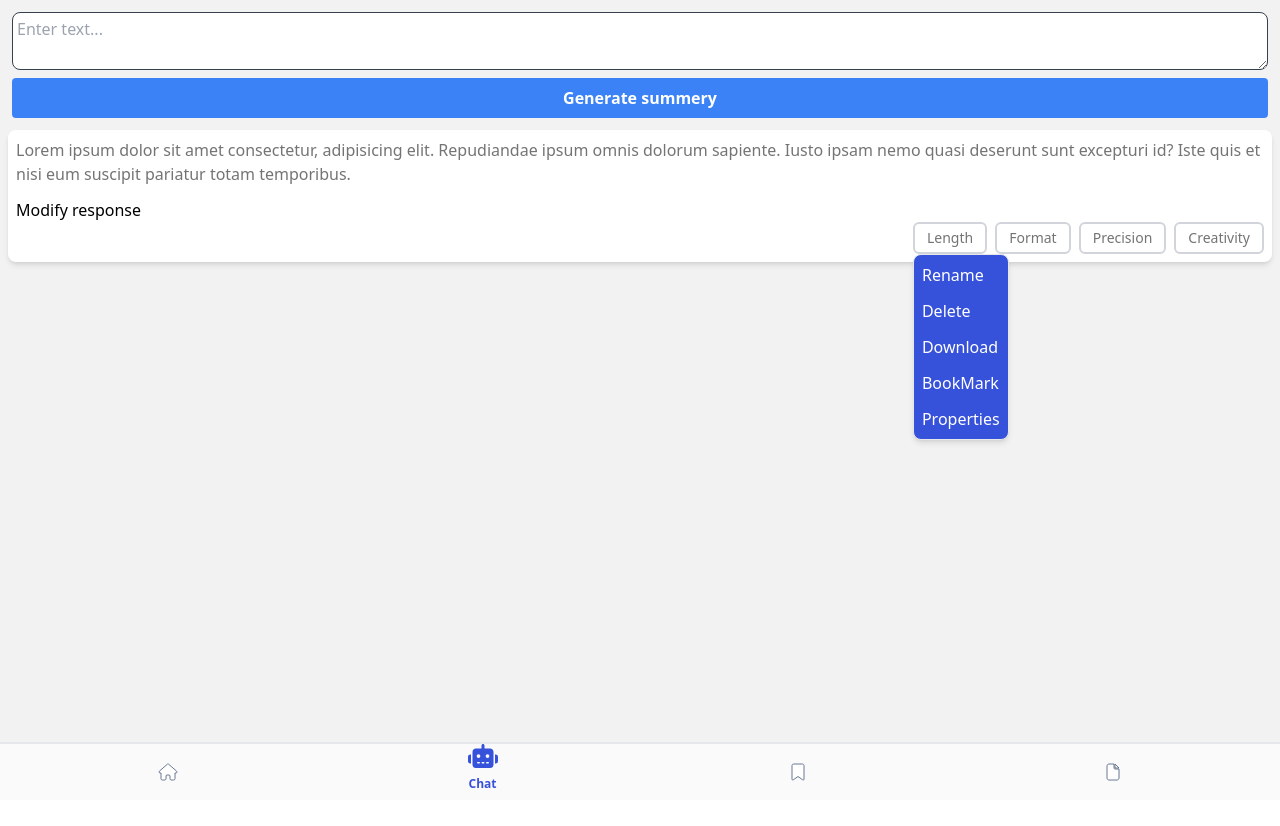
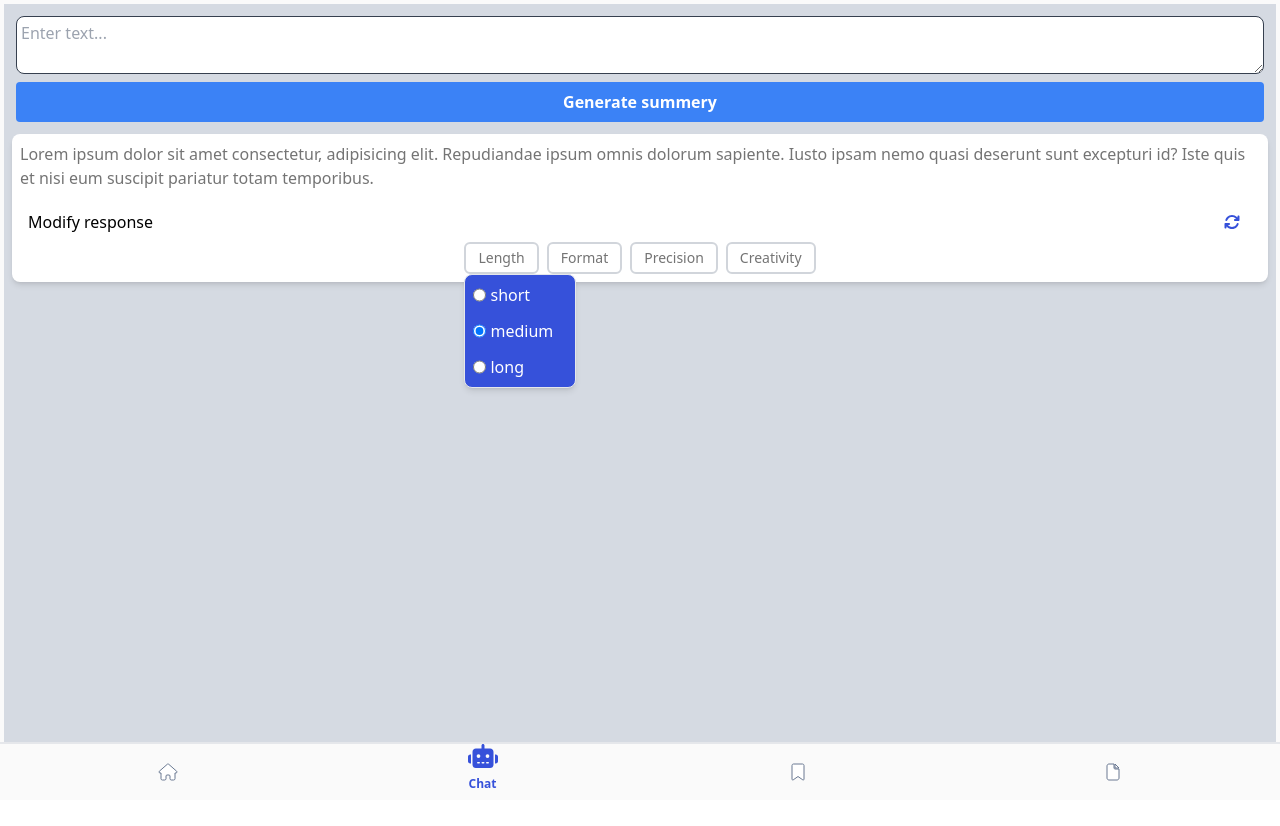
Before and after one commit to DevitoDbug/textSummarizer, a React (Vite) app: page /chatapp in a window 1280 px wide. Both pictures are taken after a click on the button "Length". Shown: the top 826 px of the page. Built offline with nearby package versions, Linux system fonts and the light colour scheme.

Commit message:
fix: Fixed so many bugs my head hurts

```diff
--- a/src/components/ResponseModifierOptions.jsx
+++ b/src/components/ResponseModifierOptions.jsx
@@ -1,14 +1,37 @@
-import React from 'react';
+import React, { useContext } from 'react';
+import { RequestParameterContext } from '../context/RequestParameterContext';
 
-const ResponseModifierOptions = () => {
+const ResponseModifierOptions = ({ options }) => {
+  const contextValue_RequestParameters = useContext(RequestParameterContext);
+
+  const handleOptionChange = (e) => {
+    let newValue = options[parseInt(e.target.value)];
+
+    contextValue_RequestParameters.setData((prevData) => ({
+      ...prevData,
+      [contextValue_RequestParameters.selectedOption]: newValue,
+    }));
+  };
+
   return (
-    <div className="absolute left-0 top-8 z-10 w-24 rounded-lg border bg-C_Blue p-2 text-white shadow-md">
+    <div className="absolute left-0 top-8 z-10 w-28 rounded-lg border bg-C_Blue p-2 text-white shadow-md">
       <ul className="relative flex flex-col  gap-3">
-        <li className="text-md">Rename</li>
-        <li className="text-md">Delete</li>
-        <li className="text-md">Download</li>
-        <li className="text-md">BookMark</li>
-        <li className="text-md">Properties</li>
+        {options.map((option, index) => (
+          <label key={option} className="flex gap-1">
+            <input
+              type="radio"
+              value={index}
+              checked={
+                option ===
+                contextValue_RequestParameters.data[
+                  contextValue_RequestParameters.selectedOption
+                ]
+              }
+              onChange={handleOptionChange}
+            />
+            {option}
+          </label>
+        ))}
       </ul>
     </div>
   );
--- a/src/context/RequestParameterContext.jsx
+++ b/src/context/RequestParameterContext.jsx
@@ -3,20 +3,24 @@ import React, { createContext, useState } from 'react';
 export const RequestParameterContext = createContext();
 
 const RequestParameterContextProvider = ({ children }) => {
-  const [length, setLength] = useState('medium'); // ['short', 'medium', 'long']
-  const [format, setFormat] = useState('paragraph'); // ['paragraph', 'sentence']
-  const [extractiveness, setExtractiveness] = useState('low'); // ['low', 'medium', 'high']
-  const [temperature, setTemperature] = useState(0.3); // [0.0, 1.0]
+  const [selectedOption, setSelectedOption] = useState(0);
+  const [selectedOptionsId_ValueId, setSelectedOptionsId_ValueId] = useState(0);
+
+  const [data, setData] = useState({
+    text: '',
+    length: 'medium',
+    format: 'paragraph',
+    extractiveness: 'low',
+    temperature: 0.3,
+  });
 
   const contextValue_RequestParameters = {
-    length,
-    setLength,
-    format,
-    setFormat,
-    extractiveness,
-    setExtractiveness,
-    temperature,
-    setTemperature,
+    selectedOption,
+    setSelectedOption,
+    selectedOptionsId_ValueId,
+    setSelectedOptionsId_ValueId,
+    data,
+    setData,
   };
 
   return (
--- a/src/pages/ChatApp.jsx
+++ b/src/pages/ChatApp.jsx
@@ -1,12 +1,17 @@
 import React, { useContext, useState } from 'react';
 import { RequestParameterContext } from '../context/RequestParameterContext';
 import ResponseModifierOptions from '../components/ResponseModifierOptions';
+import { FontAwesomeIcon } from '@fortawesome/react-fontawesome';
+import { faRefresh } from '@fortawesome/free-solid-svg-icons';
 
 const ChatApp = () => {
   const [inputText, setInputText] = useState('');
   const [summery, setSummery] = useState('');
   const [options, setOptions] = useState([]);
-  const [selectedOptionsId, setSelectedOptionsId] = useState(0);
+  const [regenerate, setRegenerate] = useState(false); //for re-rendering the respnse
+
+  //request data
+  const contextValue_RequestParameters = useContext(RequestParameterContext);
 
   //buttons
   const buttons = [
@@ -16,7 +21,7 @@ const ChatApp = () => {
       value: 'length',
       onClick: () => {
         setOptions(['short', 'medium', 'long']);
-        setSelectedOptionsId(1);
+        contextValue_RequestParameters.setSelectedOption(`length`);
       },
     },
 
@@ -26,7 +31,7 @@ const ChatApp = () => {
       value: 'format',
       onClick: () => {
         setOptions(['paragraph', 'sentence']);
-        setSelectedOptionsId(2);
+        contextValue_RequestParameters.setSelectedOption(`format`);
       },
     },
 
@@ -36,7 +41,7 @@ const ChatApp = () => {
       value: 'extractiveness',
       onClick: () => {
         setOptions(['low', 'medium', 'high', 'auto']);
-        setSelectedOptionsId(3);
+        contextValue_RequestParameters.setSelectedOption('extractiveness');
       },
     },
 
@@ -46,13 +51,10 @@ const ChatApp = () => {
       value: 'temperature',
       onClick: () => {
         setOptions([0.0, 1.0, 0.3]);
-        setSelectedOptionsId(4);
+        contextValue_RequestParameters.setSelectedOption('temperature');
       },
     },
   ];
-
-  //request data
-  const contextValue_RequestParameters = useContext(RequestParameterContext);
 
   // Define the request parameters
   const apiUrl = 'https://api.cohere.ai/v1/summarize';
@@ -63,17 +65,21 @@ const ChatApp = () => {
   };
 
   const requestData = {
-    length: contextValue_RequestParameters.length,
-    format: contextValue_RequestParameters.format,
-    extractiveness: contextValue_RequestParameters.extractiveness,
-    temperature: contextValue_RequestParameters.temperature,
+    length: contextValue_RequestParameters.data.length,
+    format: contextValue_RequestParameters.data.format,
+    extractiveness: contextValue_RequestParameters.data.extractiveness,
+    temperature: contextValue_RequestParameters.data.temperature,
     text: inputText,
+  };
+
+  const handleOptionClick = (onClick) => {
+    onClick();
+    setRegenerate(true);
   };
 
   const handleClick = async (e) => {
     e.preventDefault();
     setInputText(e.target.form[0].value);
-    console.log(inputText);
     e.target.form[0].value = '';
 
     try {
@@ -97,7 +103,8 @@ const ChatApp = () => {
   };
 
   return (
-    <div className="bg-C_DullWhite flex h-full flex-col gap-2 p-2">
+    <div className="h-full w-full overflow-hidden p-1">
+      <div className="flex h-full w-full flex-col gap-2 bg-C_WhiteGray p-2">
         <form className="flex flex-col gap-2 p-1">
           <textarea
             className="rounded-lg border border-C_GreyBlue p-1"
@@ -120,20 +127,35 @@ const ChatApp = () => {
           <p>{summery}</p>
           Lorem ipsum dolor sit amet consectetur, adipisicing elit. Repudiandae
           ipsum omnis dolorum sapiente. Iusto ipsam nemo quasi deserunt sunt
-        excepturi id? Iste quis et nisi eum suscipit pariatur totam temporibus.
-        <div className="mt-3 text-C_Black">Modify response</div>
-        <div className="flex justify-end gap-2 ">
+          excepturi id? Iste quis et nisi eum suscipit pariatur totam
+          temporibus.
+          <div className="mt-3 flex justify-between p-2 text-C_Black">
+            <span>Modify response</span>
+            <button onClick={handleClick}>
+              <FontAwesomeIcon
+                icon={faRefresh}
+                className={`text-md self-end pr-3  ${
+                  regenerate ? 'text-C_Blue' : 'text-C_DullBlack'
+                }`}
+              />
+            </button>
+          </div>
+          <div className="flex justify-center gap-2 ">
             {buttons.map((button) => (
               <div className="relative" key={button.id}>
                 <button
-                onClick={button.onClick}
+                  onClick={() => {
+                    handleOptionClick(button.onClick);
+                  }}
                   className="rounded-md border-2  border-gray-300 px-3 py-1 text-sm  text-C_TextWhiteDull hover:bg-C_Blue hover:text-white"
                 >
                   {button.name}
                 </button>
-              {selectedOptionsId === button.id && <ResponseModifierOptions />}
+                {contextValue_RequestParameters.selectedOption ===
+                  button.value && <ResponseModifierOptions options={options} />}
               </div>
             ))}
+          </div>
         </div>
       </div>
     </div>
```
Lines whose indentation alone changed are shown as unchanged.
